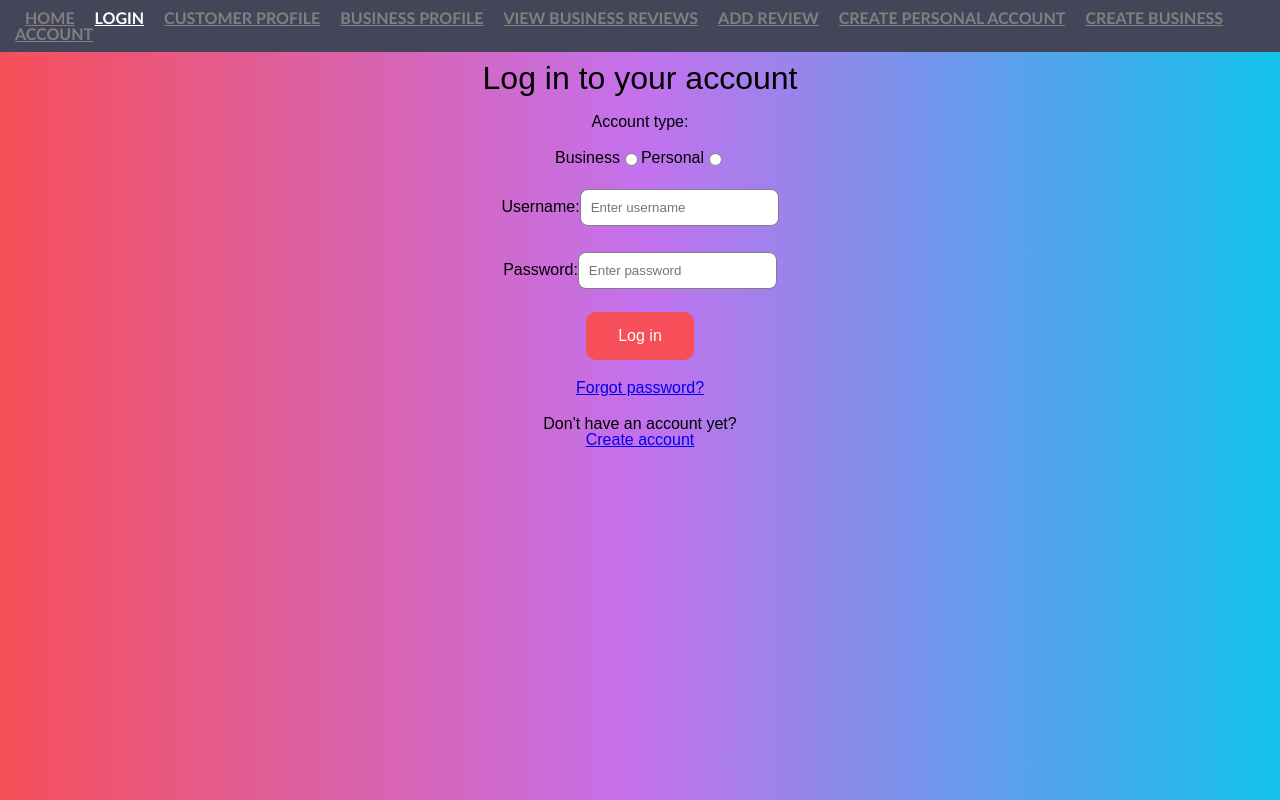
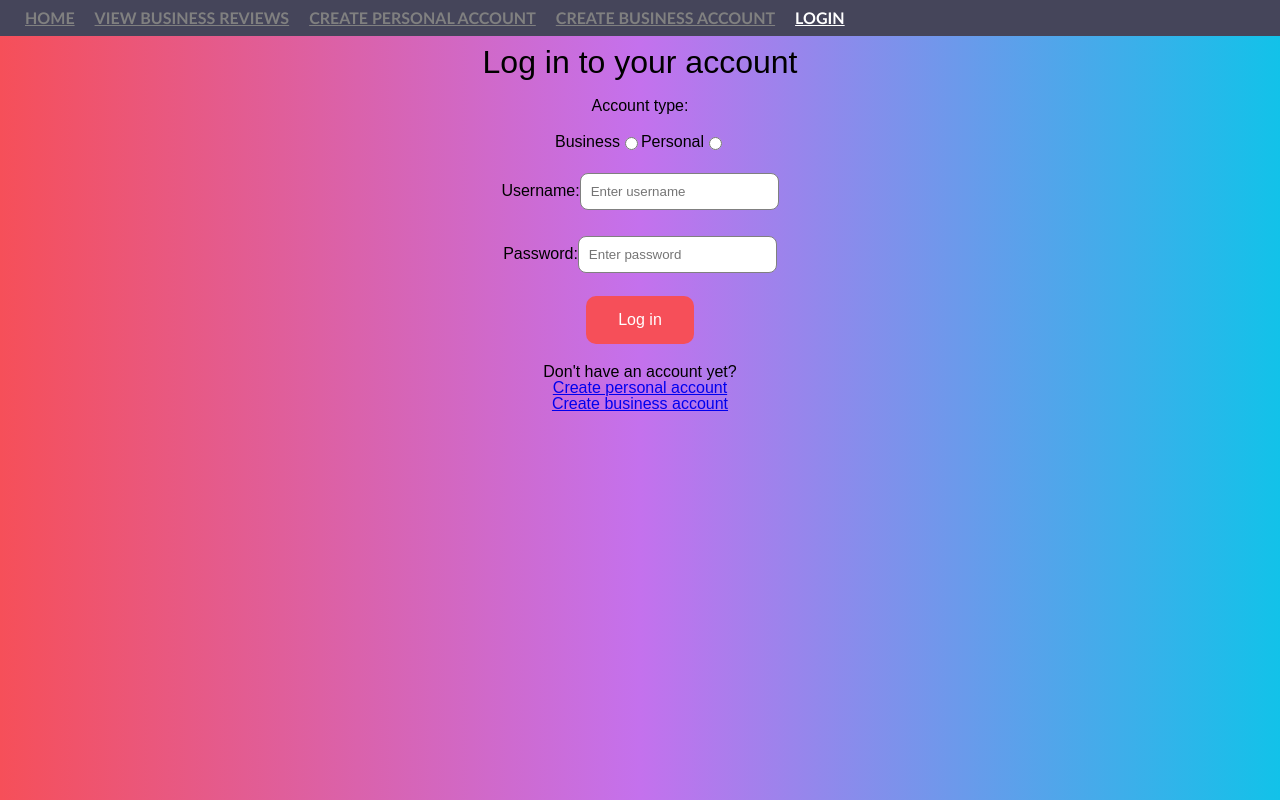
Before and after one commit to kohtzk/pandemic-review-site, a React (Create React App) app in the folder implementation/frontend/: page /login in a window 1280 px wide. Built offline with nearby package versions, Linux system fonts and the light colour scheme.

Commit message:
Links to other pages
Home and Login pages link to correct pages
Navbar updates upon login

```diff
--- a/implementation/frontend/src/App.js
+++ b/implementation/frontend/src/App.js
@@ -9,6 +9,8 @@ import UserCreation from "./pages/UserCreation.js";
 import BusinessCreation from "./pages/BusinessCreation.js";
 import Priv_BusinessProfilePage from "./pages/Priv_BusinessProfilePage.js";
 import ViewBusinessProperty from "./pages/ViewBusinessProperty.js";
+import loginService from "./services/login.js";
+import { useEffect, useState } from "react";
 
 <script
   src="//ajax.googleapis.com/ajax/libs/jquery/1.7.1/jquery.min.js"
@@ -19,9 +21,8 @@ function App() {
   return (
     <div className="App">
       <BrowserRouter>
-        <Navbar />
         <Switch>
-        <Route exact path="/" component={Home} />
+          <Route exact path="/" component={Home} />
           <Route path="/login" component={Login} />
           <Route path="/c-profile" component={CustomerProfilePage} />
           <Route path="/b-profile" component={Priv_BusinessProfilePage} />
--- a/implementation/frontend/src/components/BusinessSearchCard.css
+++ b/implementation/frontend/src/components/BusinessSearchCard.css
@@ -2,4 +2,5 @@
   border: 1px solid black;
   padding: 10px;
   margin: 10px;
+  background-color: white;
 }
--- a/implementation/frontend/src/components/BusinessSearchCard.js
+++ b/implementation/frontend/src/components/BusinessSearchCard.js
@@ -1,13 +1,16 @@
 import React from "react";
 import "./BusinessSearchCard.css";
+import { Link } from "react-router-dom";
 
-function BusinessSearchCard({ name, rating, type, location }) {
+function BusinessSearchCard(props) {
   return (
     <div className="busCard">
-      <h2> {name} </h2>
-      <p> {location} </p>
-      <p> Rating: {rating} </p>
-      <p> Type: {type} </p>
+      <Link to={"/view-b/" + props.id}>
+        <h2> {props.name} </h2>
+      </Link>
+      <p> {props.location} </p>
+      <p> Rating: {props.rating} </p>
+      <p> Type: {props.type} </p>
     </div>
   );
 }
--- a/implementation/frontend/src/components/Navbar.js
+++ b/implementation/frontend/src/components/Navbar.js
@@ -1,5 +1,6 @@
 import React from "react";
 import { NavLink, Link } from "react-router-dom";
+import loginService from "../services/login";
 
 function Navbar() {
   return (
@@ -19,46 +20,9 @@ function Navbar() {
           <NavLink
             className="navlink"
             activeClassName="activenavlink"
-            to="/login"
-          >
-            LOGIN
-          </NavLink>
-        </li>
-        <li>
-          <NavLink
-            className="navlink"
-            activeClassName="activenavlink"
-            to="/c-profile"
-          >
-            CUSTOMER PROFILE
-          </NavLink>
-        </li>
-        <li>
-          <NavLink
-            className="navlink"
-            activeClassName="activenavlink"
-            to="/b-profile"
-          >
-            BUSINESS PROFILE
-          </NavLink>
-        </li>
-        <li>
-          <NavLink
-            className="navlink"
-            activeClassName="activenavlink"
             to="/view-b"
           >
             VIEW BUSINESS REVIEWS
-          </NavLink>
-        </li>
-        <li>
-          <NavLink
-            className="navlink"
-            activeClassName="activenavlink"
-            exact
-            to="/add-review"
-          >
-            ADD REVIEW
           </NavLink>
         </li>
         <li>
@@ -81,6 +45,49 @@ function Navbar() {
             CREATE BUSINESS ACCOUNT
           </NavLink>
         </li>
+        {loginService.token === null ? (
+          <li>
+            <NavLink
+              className="navlink"
+              activeClassName="activenavlink"
+              to="/login"
+            >
+              LOGIN
+            </NavLink>
+          </li>
+        ) : (
+          <>
+            <li>
+              <NavLink
+                className="navlink"
+                activeClassName="activenavlink"
+                to="/c-profile"
+              >
+                CUSTOMER PROFILE
+              </NavLink>
+            </li>
+            <li>
+              <NavLink
+                className="navlink"
+                activeClassName="activenavlink"
+                to="/b-profile"
+              >
+                BUSINESS PROFILE
+              </NavLink>
+            </li>
+
+            <li>
+              <NavLink
+                className="navlink"
+                activeClassName="activenavlink"
+                exact
+                to="/add-review"
+              >
+                ADD REVIEW
+              </NavLink>
+            </li>
+          </>
+        )}
       </ul>
     </div>
   );
--- a/implementation/frontend/src/pages/AddCustomerReview.js
+++ b/implementation/frontend/src/pages/AddCustomerReview.js
@@ -1,6 +1,7 @@
 import * as React from "react";
 import review from "../components/review";
 import ReviewLayout from "../components/ReviewLayout";
+import Navbar from "../components/Navbar.js";
 
 class AddCustomerReview extends React.Component {
   constructor() {
@@ -15,7 +16,7 @@ class AddCustomerReview extends React.Component {
       <ReviewLayout key={review.id} review={review} />
     ));
 
-    return <div>{reviews}</div>;
+    return <><Navbar /><div>{reviews}</div></>;
   }
 }
 
--- a/implementation/frontend/src/pages/BusinessCreation.js
+++ b/implementation/frontend/src/pages/BusinessCreation.js
@@ -2,15 +2,17 @@ import React from "react";
 import CreationHeader from "../components/CreationHeader";
 import BusinessForms from "../components/BusinessForms";
 import "./style.css";
+import Navbar from "../components/Navbar.js";
 
 function BusinessCreation() {
   return (
+    <><Navbar />
     <div className="creation-outer">
         <div className ="creation-inner">
             <CreationHeader />
             <BusinessForms />
         </div>
-    </div>
+    </div></>
   );
 }
 
--- a/implementation/frontend/src/pages/CustomerProfilePage.js
+++ b/implementation/frontend/src/pages/CustomerProfilePage.js
@@ -10,6 +10,7 @@ import { getProfile } from "../services/getProfile";
 import{ getReviews } from "../services/getReviews";
 
 import loginService from "../services/login";
+import Navbar from "../components/Navbar.js";
 
 class CustomerProfilePage extends React.Component {
   constructor() {
@@ -85,7 +86,7 @@ class CustomerProfilePage extends React.Component {
         let n = this.state.numOfReviews;
 
         return(
-          <div className = "body_Profilepage">
+          <><Navbar /><div className = "body_Profilepage">
             <div className = "inner">
                 <CustomerDetails
                 profileS = {this.state.got_customerData}
@@ -99,7 +100,7 @@ class CustomerProfilePage extends React.Component {
 
 
             </div>
-          </div>
+          </div></>
 
         )
 
--- a/implementation/frontend/src/pages/Login.js
+++ b/implementation/frontend/src/pages/Login.js
@@ -1,6 +1,8 @@
 import React, { useState } from "react";
 import "./Login.css";
 import loginService from "../services/login";
+import { Link } from "react-router-dom";
+import Navbar from "../components/Navbar"
 
 function Login(props) {
 
@@ -17,6 +19,7 @@ function Login(props) {
     }).then(_ => props.history.replace("/"));
   };
   return (
+    <><Navbar />
     <div className="outerForm">
       <h1 className="formItem">Log in to your account</h1>
       <form onSubmit={handleSubmit}>
@@ -65,21 +68,12 @@ function Login(props) {
         </p>
       </form>
 
-      <a
-        href="https://reactjs.org/docs/hello-world.html"
-        target="_blank"
-        className="formItem"
-      >
-        Forgot password?
-      </a>
-
       <div className="formItem">
         <p>Don't have an account yet?</p>
-        <a href="https://reactjs.org/docs/hello-world.html" target="_blank">
-          Create account
-        </a>
+        <p><Link to="/c-account-creation">Create personal account</Link></p>
+        <p><Link to="/b-account-creation">Create business account</Link></p>
       </div>
-    </div>
+    </div></>
   );
 }
 
--- a/implementation/frontend/src/pages/Priv_BusinessProfilePage.js
+++ b/implementation/frontend/src/pages/Priv_BusinessProfilePage.js
@@ -9,6 +9,7 @@ import { getBusiness } from "../services/getBusiness";
 import{ getReviews } from "../services/getReviews";
 
 import LoginService from "../services/login";
+import Navbar from "../components/Navbar.js";
 
 class Priv_BusinessProfilePage extends React.Component {
   constructor() {
@@ -94,7 +95,7 @@ class Priv_BusinessProfilePage extends React.Component {
       ));
 
       return (
-        <div className = "body_Profilepage">
+        <> <Navbar /><div className = "body_Profilepage">
           <div className = "inner">
             <BusinessDetails
               B_profileS = {this.state.got_businessData}
@@ -103,7 +104,7 @@ class Priv_BusinessProfilePage extends React.Component {
           <div className = "inner">
             {businessReview_array}
           </div>
-        </div>
+        </div></>
       );
 
     }
--- a/implementation/frontend/src/pages/UserCreation.js
+++ b/implementation/frontend/src/pages/UserCreation.js
@@ -2,15 +2,16 @@ import React from "react";
 import CreationHeader from "../components/CreationHeader";
 import UserForms from "../components/UserForms";
 import "./style.css";
+import Navbar from "../components/Navbar.js";
 
 function UserCreation() {
   return (
-    <div className="creation-outer">
+    <><Navbar /><div className="creation-outer">
         <div className="creation-inner">
             <CreationHeader />
             <UserForms />
         </div>
-    </div>
+    </div></>
   );
 }
 
```
Also changed, not shown: implementation/frontend/src/pages/Home.js (+16 -9 lines), implementation/frontend/src/pages/ViewBusinessProperty.js (+4 -3 lines), 1 other file (tests, documents, lock files or other folders).
